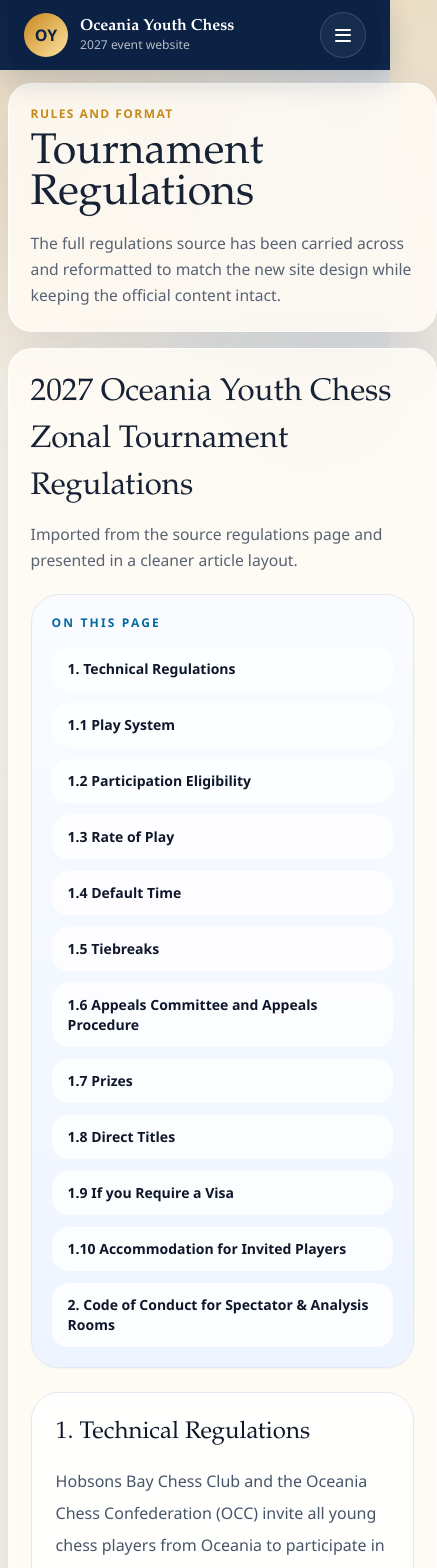
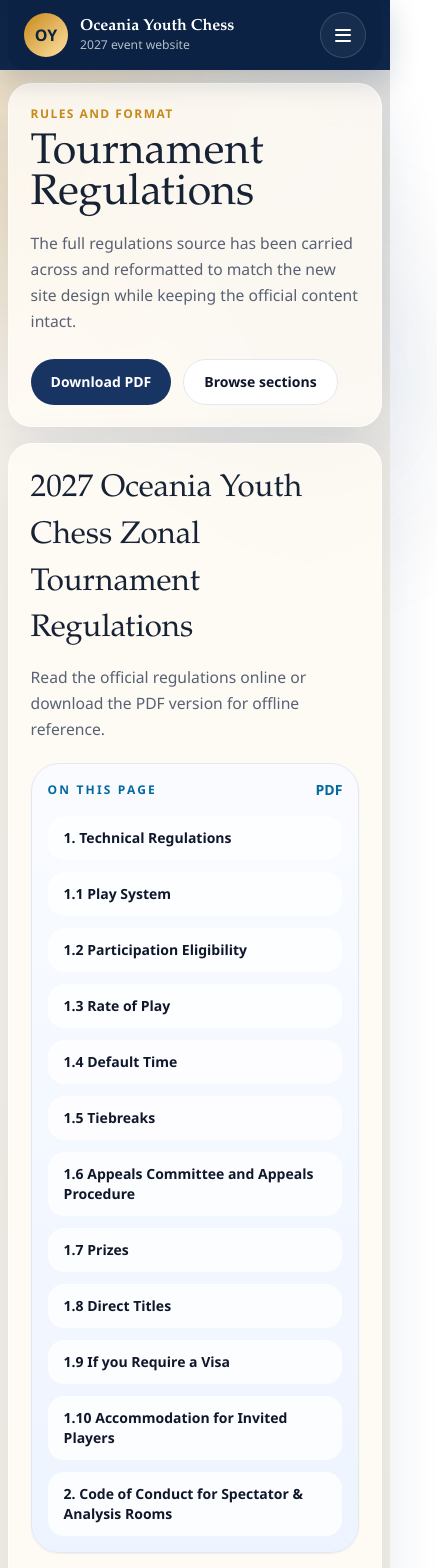
Before and after one commit to Hobsons-Bay-Chess-Club-AU/oceania-youth-2027, a Next.js app: page /regulations in a window 390 px wide. Shown: the top 1568 px of the page, 437 px wide, since content can reach past the window. Built offline with nearby package versions, Linux system fonts and the light colour scheme.

Commit message:
feat: Enhance RegulationsPage with PDF download functionality and improve layout

```diff
--- a/components/pages/regulations-page.tsx
+++ b/components/pages/regulations-page.tsx
@@ -1,5 +1,7 @@
+import Link from "next/link";
 import { Hero, Section } from "@/components/ui";
 import { regulations } from "@/app/regulations/data";
+import { RegulationsPdfDownload } from "@/components/regulations-pdf-download";
 
 export function RegulationsPage() {
   return (
@@ -8,27 +10,57 @@ export function RegulationsPage() {
         eyebrow="Rules and format"
         title="Tournament Regulations"
         description="The full regulations source has been carried across and reformatted to match the new site design while keeping the official content intact."
-      />
-      <Section title={regulations.title} description="Imported from the source regulations page and presented in a cleaner article layout.">
-        <div className="grid gap-6 xl:grid-cols-[0.34fr_0.66fr]">
-          <aside className="rounded-[1.75rem] border border-slate-200 bg-[linear-gradient(180deg,#f9fbff,#eef4ff)] p-5 shadow-sm">
-            <p className="text-xs font-black uppercase tracking-[0.18em] text-sky-700">On this page</p>
-            <div className="mt-4 space-y-3">
-              {regulations.sections.map((section) => (
-                <div key={section.heading} className="rounded-2xl bg-white/80 px-4 py-3">
-                  <p className="text-sm font-bold text-slate-900">{section.heading}</p>
-                </div>
-              ))}
+      >
+        <div className="mt-6 flex flex-wrap gap-3">
+          <RegulationsPdfDownload
+            label="Download PDF"
+            className="inline-flex items-center rounded-full bg-[var(--navy)] px-5 py-3 text-sm font-bold text-white transition-transform hover:-translate-y-0.5"
+          />
+          <a
+            href="#regulations-content"
+            className="inline-flex items-center rounded-full border border-slate-200 bg-white px-5 py-3 text-sm font-bold text-slate-900 transition-transform hover:-translate-y-0.5"
+          >
+            Browse sections
+          </a>
+        </div>
+      </Hero>
+      <Section
+        title={regulations.title}
+        description="Read the official regulations online or download the PDF version for offline reference."
+      >
+        <div id="regulations-content" className="grid gap-6 xl:grid-cols-[minmax(0,0.34fr)_minmax(0,0.66fr)]">
+          <aside className="xl:sticky xl:top-24 xl:self-start">
+            <div className="rounded-[1.75rem] border border-slate-200 bg-[linear-gradient(180deg,#f9fbff,#eef4ff)] p-4 shadow-sm sm:p-5">
+              <div className="flex flex-wrap items-center justify-between gap-3">
+                <p className="text-xs font-black uppercase tracking-[0.18em] text-sky-700">On this page</p>
+                <RegulationsPdfDownload label="PDF" className="text-sm font-bold text-sky-700" />
+              </div>
+              <div className="mt-4 grid gap-3 sm:grid-cols-2 xl:grid-cols-1">
+                {regulations.sections.map((section) => {
+                  const sectionId = getSectionId(section.heading);
+
+                  return (
+                    <a
+                      key={section.heading}
+                      href={`#${sectionId}`}
+                      className="rounded-2xl bg-white/80 px-4 py-3 text-sm font-bold text-slate-900 transition hover:-translate-y-0.5 hover:bg-white"
+                    >
+                      {section.heading}
+                    </a>
+                  );
+                })}
+              </div>
             </div>
           </aside>
 
-          <div className="space-y-5">
+          <div className="min-w-0 space-y-5">
             {regulations.sections.map((section) => (
               <article
+                id={getSectionId(section.heading)}
                 key={section.heading}
-                className="rounded-[1.75rem] border border-slate-200 bg-white/85 p-6 shadow-sm backdrop-blur"
+                className="scroll-mt-24 rounded-[1.75rem] border border-slate-200 bg-white/85 p-4 shadow-sm backdrop-blur sm:p-6"
               >
-                <h3 className="font-display text-2xl text-slate-900 md:text-3xl">{section.heading}</h3>
+                <h3 className="font-display text-xl text-slate-900 sm:text-2xl md:text-3xl">{section.heading}</h3>
                 <div className="mt-4 space-y-4">
                   {section.paragraphs.map((paragraph) => {
                     const isStandaloneLabel =
@@ -46,7 +78,7 @@ export function RegulationsPage() {
                     }
 
                     return (
-                      <p key={paragraph} className="text-base leading-8 text-slate-600">
+                      <p key={paragraph} className="text-sm leading-7 text-slate-600 sm:text-base sm:leading-8">
                         {paragraph}
                       </p>
                     );
@@ -57,7 +89,7 @@ export function RegulationsPage() {
                     {section.list.map((item) => (
                       <li
                         key={item}
-                        className="rounded-2xl border border-slate-100 bg-slate-50/80 px-4 py-3 text-sm leading-7 text-slate-700"
+                        className="rounded-2xl border border-slate-100 bg-slate-50/80 px-4 py-3 text-sm leading-6 text-slate-700 sm:leading-7"
                       >
                         {item}
                       </li>
@@ -69,7 +101,7 @@ export function RegulationsPage() {
                     {section.orderedList.map((item, index) => (
                       <li
                         key={item}
-                        className="flex gap-3 rounded-2xl border border-slate-100 bg-slate-50/80 px-4 py-3 text-sm leading-7 text-slate-700"
+                        className="flex gap-3 rounded-2xl border border-slate-100 bg-slate-50/80 px-4 py-3 text-sm leading-6 text-slate-700 sm:leading-7"
                       >
                         <span className="inline-flex h-7 w-7 shrink-0 items-center justify-center rounded-full bg-slate-900 text-xs font-bold text-white">
                           {index + 1}
@@ -87,3 +119,10 @@ export function RegulationsPage() {
     </>
   );
 }
+
+function getSectionId(heading: string) {
+  return heading
+    .toLowerCase()
+    .replace(/[^a-z0-9]+/g, "-")
+    .replace(/^-|-$/g, "");
+}
--- /dev/null
+++ b/components/regulations-pdf-download.tsx
@@ -0,0 +1,31 @@
+"use client";
+
+import { buildRegulationsPdf } from "@/lib/regulations-pdf";
+
+export function RegulationsPdfDownload({
+  className,
+  label,
+}: {
+  className: string;
+  label: string;
+}) {
+  const handleDownload = () => {
+    const pdfBytes = buildRegulationsPdf();
+    const blob = new Blob([pdfBytes], { type: "application/pdf" });
+    const url = URL.createObjectURL(blob);
+    const link = document.createElement("a");
+
+    link.href = url;
+    link.download = "oceania-youth-2027-regulations.pdf";
+    document.body.appendChild(link);
+    link.click();
+    document.body.removeChild(link);
+    URL.revokeObjectURL(url);
+  };
+
+  return (
+    <button type="button" onClick={handleDownload} className={className}>
+      {label}
+    </button>
+  );
+}
--- /dev/null
+++ b/lib/regulations-pdf.ts
@@ -0,0 +1,145 @@
+import { regulations } from "@/app/regulations/data";
+
+const pageWidth = 595;
+const pageHeight = 842;
+const margin = 48;
+const contentWidth = pageWidth - margin * 2;
+const bodyFontSize = 11;
+const headingFontSize = 15;
+const titleFontSize = 20;
+const lineHeight = 16;
+
+type PdfPage = {
+  lines: string[];
+};
+
+function escapePdfText(value: string) {
+  return value.replaceAll("\\", "\\\\").replaceAll("(", "\\(").replaceAll(")", "\\)");
+}
+
+function estimateTextWidth(text: string, fontSize: number) {
+  return text.length * fontSize * 0.52;
+}
+
+function wrapText(text: string, fontSize: number) {
+  const words = text.split(/\s+/).filter(Boolean);
+  const lines: string[] = [];
+  let current = "";
+
+  for (const word of words) {
+    const candidate = current ? `${current} ${word}` : word;
+
+    if (estimateTextWidth(candidate, fontSize) <= contentWidth) {
+      current = candidate;
+      continue;
+    }
+
+    if (current) {
+      lines.push(current);
+    }
+
+    current = word;
+  }
+
+  if (current) {
+    lines.push(current);
+  }
+
+  return lines;
+}
+
+function pushLine(pages: PdfPage[], text: string, y: { value: number }, fontSize = bodyFontSize) {
+  if (y.value < margin) {
+    pages.push({ lines: [] });
+    y.value = pageHeight - margin;
+  }
+
+  pages[pages.length - 1].lines.push(`BT /F1 ${fontSize} Tf 1 0 0 1 ${margin} ${y.value} Tm (${escapePdfText(text)}) Tj ET`);
+  y.value -= lineHeight;
+}
+
+function pushWrappedBlock(pages: PdfPage[], text: string, y: { value: number }, fontSize = bodyFontSize) {
+  for (const line of wrapText(text, fontSize)) {
+    pushLine(pages, line, y, fontSize);
+  }
+
+  y.value -= 6;
+}
+
+export function buildRegulationsPdf() {
+  const pages: PdfPage[] = [{ lines: [] }];
+  const y = { value: pageHeight - margin };
+
+  pushWrappedBlock(pages, regulations.title, y, titleFontSize);
+  pushWrappedBlock(pages, "Official regulations for the Oceania Youth Chess 2027 tournament.", y);
+  y.value -= 4;
+
+  for (const section of regulations.sections) {
+    pushWrappedBlock(pages, section.heading, y, headingFontSize);
+
+    for (const paragraph of section.paragraphs) {
+      pushWrappedBlock(pages, paragraph, y);
+    }
+
+    if (section.list) {
+      for (const item of section.list) {
+        pushWrappedBlock(pages, `- ${item}`, y);
+      }
+    }
+
+    if (section.orderedList) {
+      for (const [index, item] of section.orderedList.entries()) {
+        pushWrappedBlock(pages, `${index + 1}. ${item}`, y);
+      }
+    }
+
+    y.value -= 4;
+  }
+
+  const objects: string[] = [];
+  const addObject = (content: string) => {
+    objects.push(content);
+    return objects.length;
+  };
+
+  const fontId = addObject("<< /Type /Font /Subtype /Type1 /BaseFont /Helvetica >>");
+  const pageIds: number[] = [];
+  const contentIds: number[] = [];
+
+  for (const page of pages) {
+    const stream = page.lines.join("\n");
+    const contentId = addObject(`<< /Length ${stream.length} >>\nstream\n${stream}\nendstream`);
+    contentIds.push(contentId);
+    const pageId = addObject(
+      `<< /Type /Page /Parent 0 0 R /MediaBox [0 0 ${pageWidth} ${pageHeight}] /Contents ${contentId} 0 R /Resources << /Font << /F1 ${fontId} 0 R >> >> >>`,
+    );
+    pageIds.push(pageId);
+  }
+
+  const pagesId = addObject(`<< /Type /Pages /Count ${pageIds.length} /Kids [${pageIds.map((id) => `${id} 0 R`).join(" ")}] >>`);
+  const catalogId = addObject(`<< /Type /Catalog /Pages ${pagesId} 0 R >>`);
+
+  for (let index = 0; index < pageIds.length; index += 1) {
+    objects[pageIds[index] - 1] = `<< /Type /Page /Parent ${pagesId} 0 R /MediaBox [0 0 ${pageWidth} ${pageHeight}] /Contents ${contentIds[index]} 0 R /Resources << /Font << /F1 ${fontId} 0 R >> >> >>`;
+  }
+
+  let pdf = "%PDF-1.4\n";
+  const offsets = [0];
+
+  for (let index = 0; index < objects.length; index += 1) {
+    offsets.push(pdf.length);
+    pdf += `${index + 1} 0 obj\n${objects[index]}\nendobj\n`;
+  }
+
+  const xrefOffset = pdf.length;
+  pdf += `xref\n0 ${objects.length + 1}\n`;
+  pdf += "0000000000 65535 f \n";
+
+  for (let index = 1; index < offsets.length; index += 1) {
+    pdf += `${String(offsets[index]).padStart(10, "0")} 00000 n \n`;
+  }
+
+  pdf += `trailer\n<< /Size ${objects.length + 1} /Root ${catalogId} 0 R >>\nstartxref\n${xrefOffset}\n%%EOF`;
+
+  return new TextEncoder().encode(pdf);
+}
```
